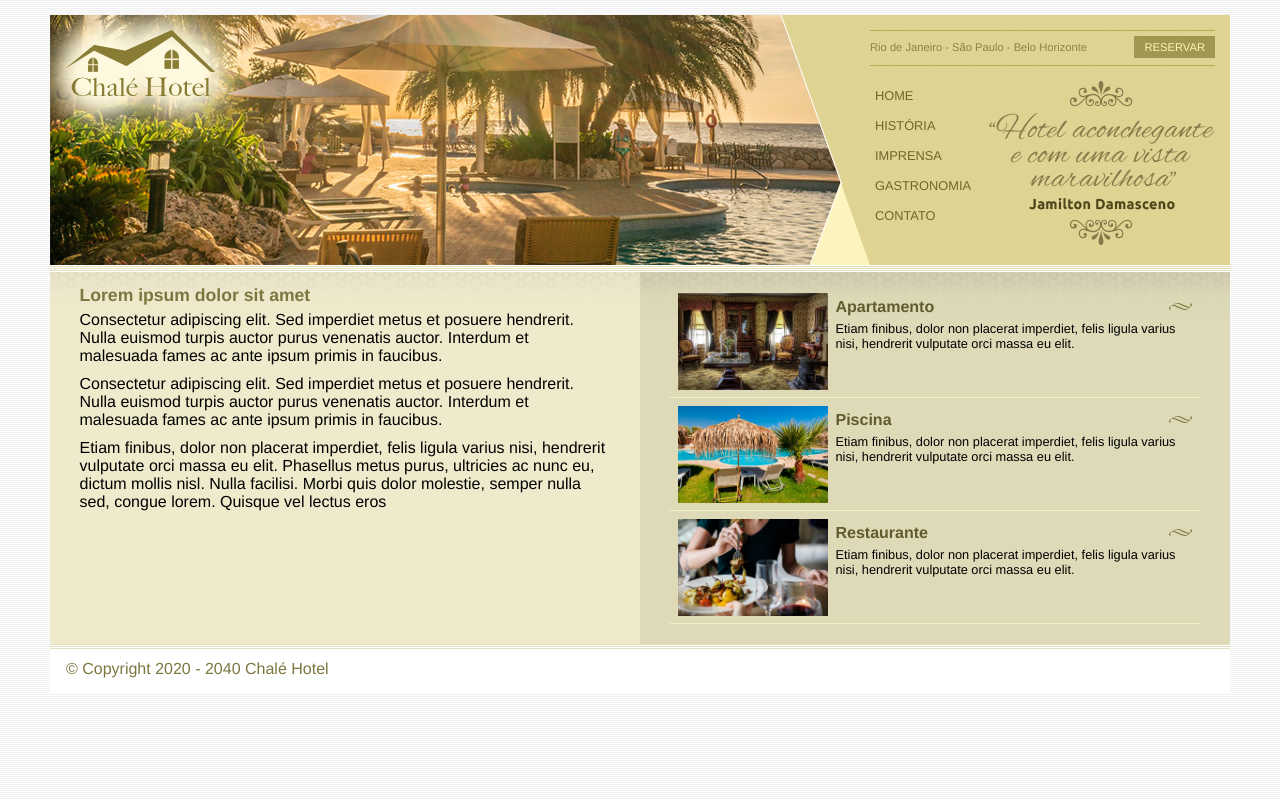
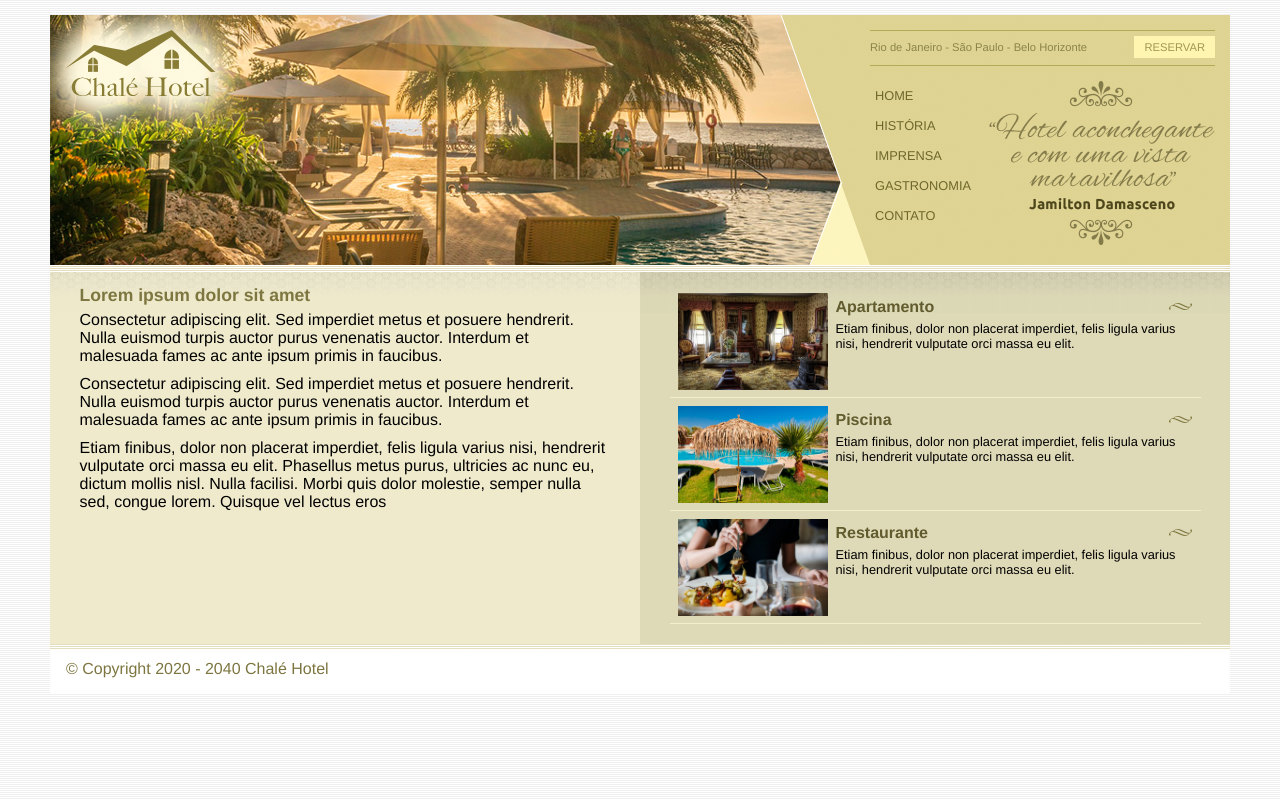
Before and after one commit to Everton-Victor/chale-hotel, a plain HTML site: page index.html in a window 1280 px wide. In both pictures the pointer is over the link "RESERVAR". Drawn offline with Linux system fonts and the light colour scheme.

Commit message:
Criado o hover da class reserva

```diff
--- a/css/estilo.css
+++ b/css/estilo.css
@@ -101,6 +101,11 @@ a.reserva {
 
     padding: 5px 10px;
     float: right;
+}
+
+a.reserva:hover {
+    background: #FFF5B0;
+    color: #A29750;;
 }
 
 /*Menu vertical*/
```
